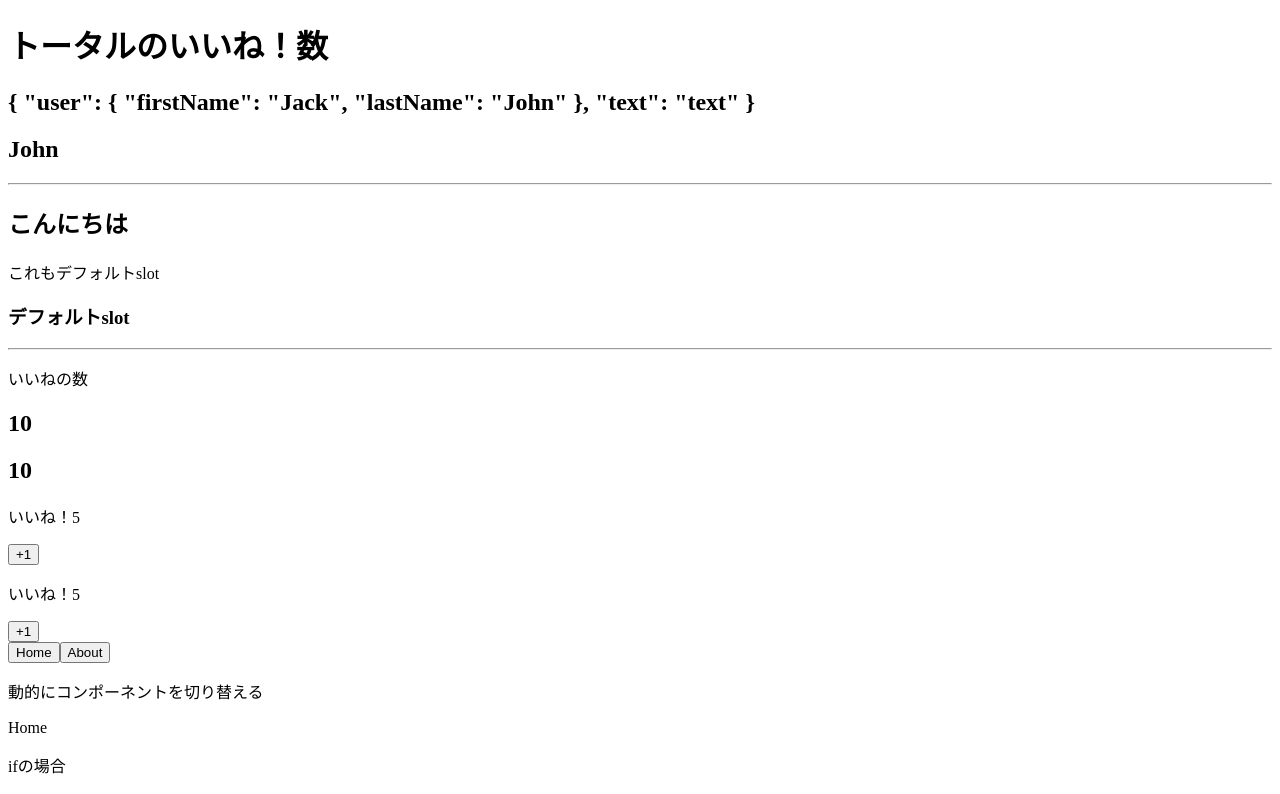
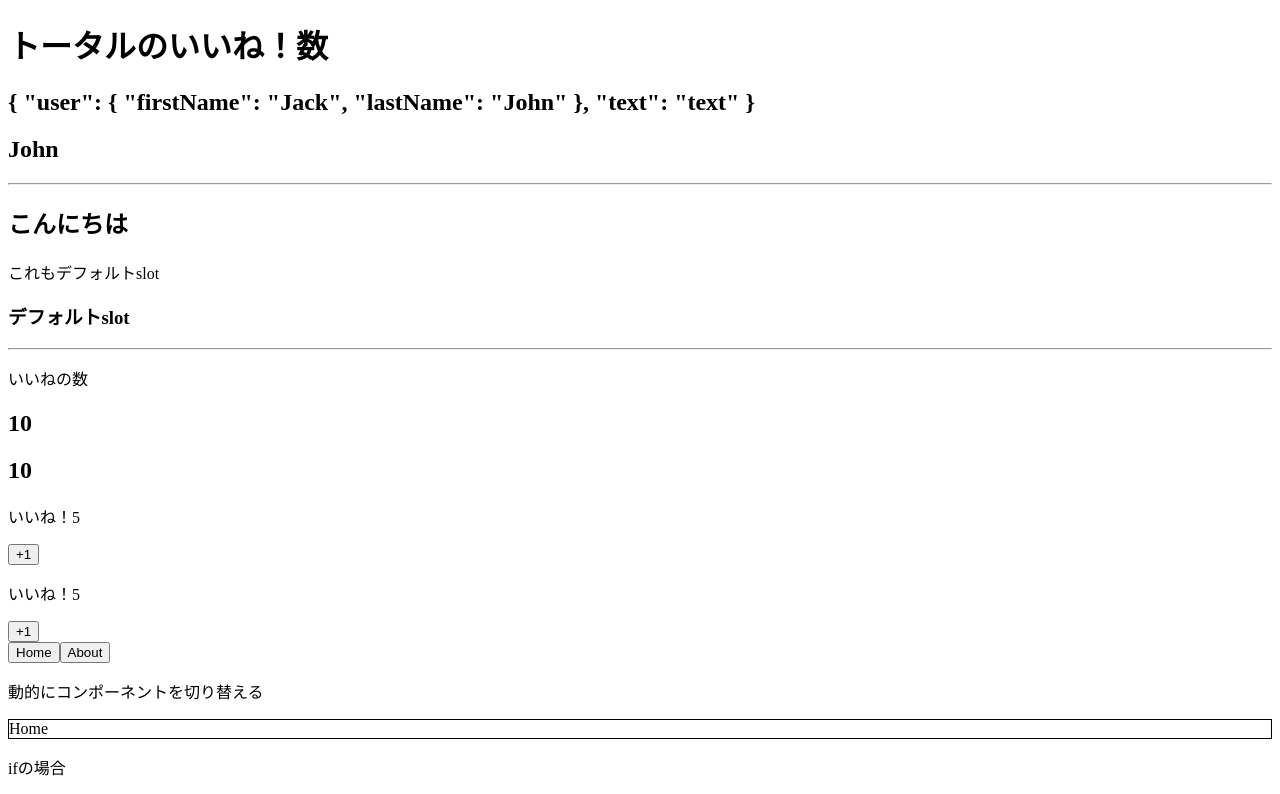
Before and after one commit to kazu-0226/sample-vue-project2, a Vue app: page / in a window 1280 px wide. Shown: the top 794 px of the page. Built offline with nearby package versions, Linux system fonts and the light colour scheme.

Commit message:
elを使ってdomを操作するカスタムディレクティブ

```diff
--- a/src/components/Home.vue
+++ b/src/components/Home.vue
@@ -1,4 +1,4 @@
 <template>
     <!-- カスタムディレクティブ  -->
-    <p v-boder>Home</p>
+    <p v-border>Home</p>
 </template>
--- a/src/main.js
+++ b/src/main.js
@@ -7,7 +7,9 @@ Vue.component('LikeNumber', LikeNumber);
 
 // , function(el, binding)で省略記法
 Vue.directive("border", function(el, binding){
-
+  // カスタムディレクティブが紐づくHTML要素(el = p)
+  el.style.border = "solid black 1px";
+});
 
   // // フック関数
   // // 多く利用されるのがbindとupdate
@@ -30,9 +32,6 @@ Vue.directive("border", function(el, binding){
   // },
   // unbind(el, binding, vnode) {
   //   // ディレクティブが紐づいている要素から取り除かれた時
-  //   //
-  // }
-});
 
 new Vue({
   render: h => h(App),
```
